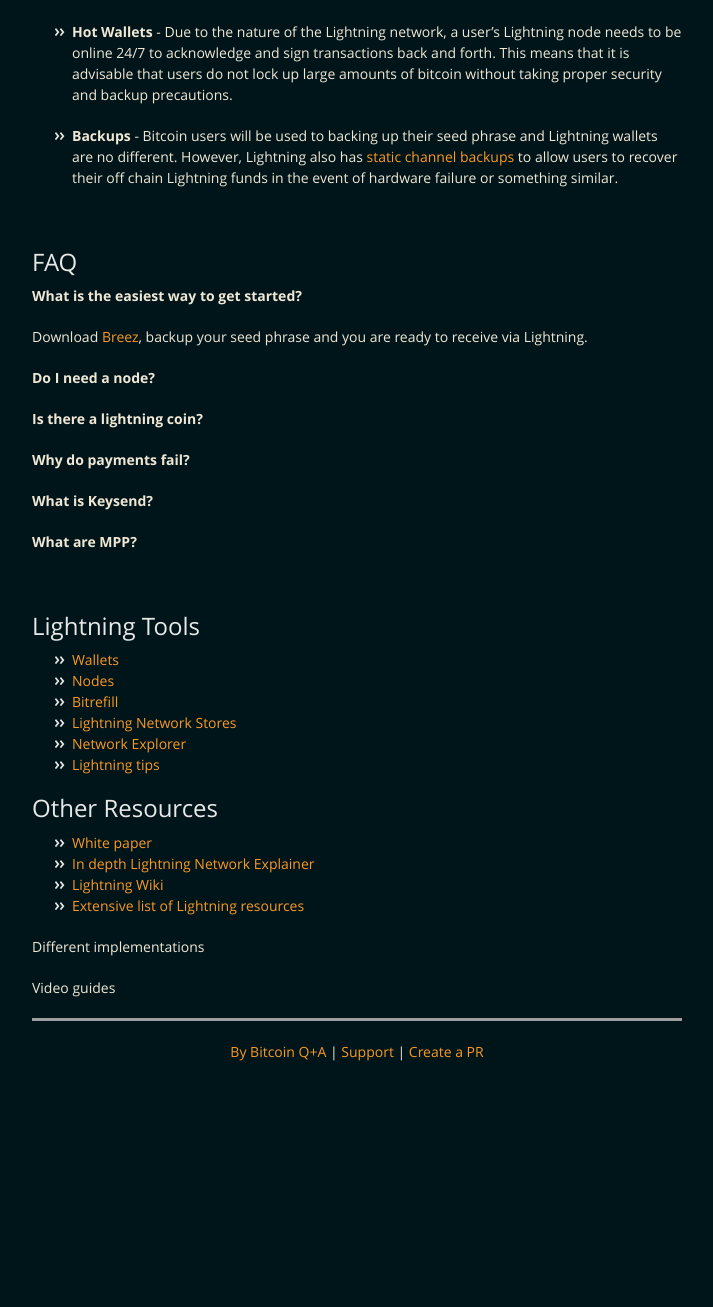
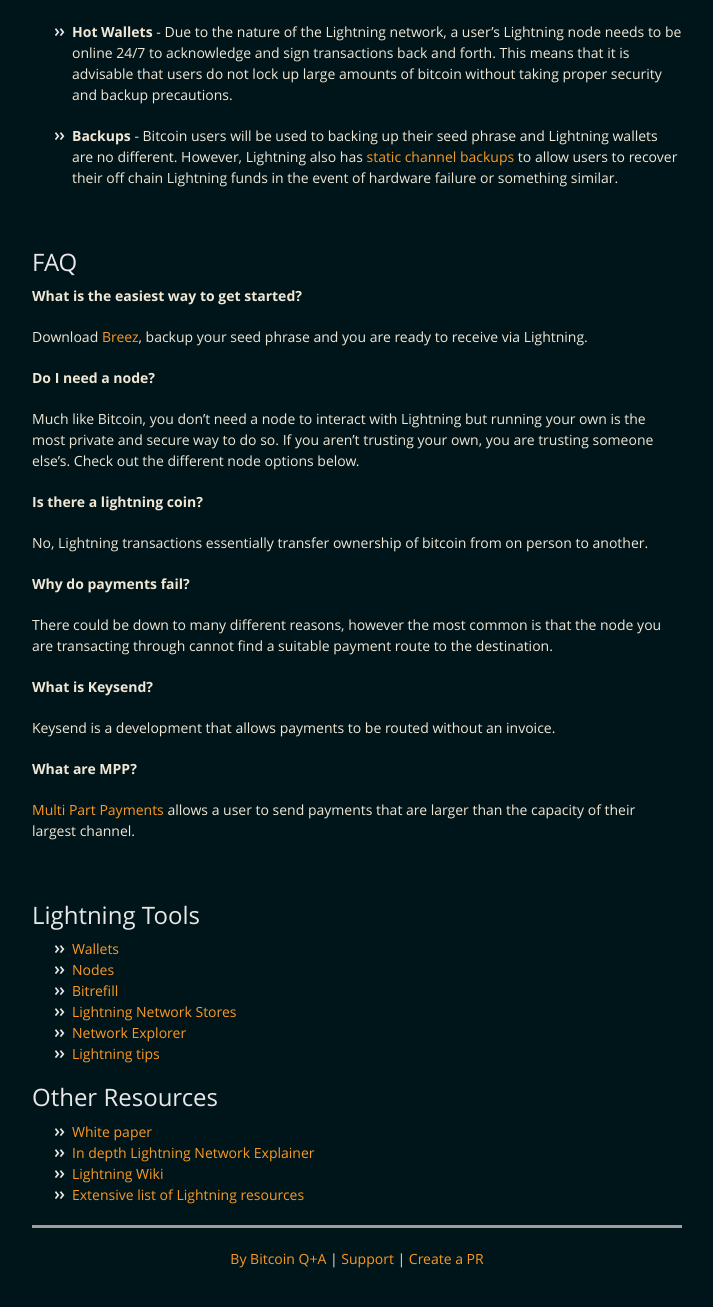
Before and after one commit to BitcoinQnA/ln-guide, a Jekyll site: the page built from index.md, in a window 1280 px wide and 1400 px high, scrolled down 5310 px. Shown: the top 1307 px of the window, without its empty margins (283-996 px from the left). Built offline with Jekyll 4.4.1, drawn with Linux system fonts in a browser that asks for light colours; before the commit the page ends 6503 px from its top, so only the background shows below that; grey boxes are pictures that could not be loaded.

Commit message:
Update index.md

```diff
--- a/index.md
+++ b/index.md
@@ -146,21 +146,27 @@ Download [Breez](Https://Breez.technology), backup your seed phrase and you are
 
 **Do I need a node?**
 
+Much like Bitcoin, you don't need a node to interact with Lightning but running your own is the most private and secure way to do so. If you aren't trusting your own, you are trusting someone else's. Check out the different node options below.
 
 **Is there a lightning coin?**
 
+No, Lightning transactions essentially transfer ownership of bitcoin from on person to another.
 
 **Why do payments fail?**
 
+There could be down to many different reasons, however the most common is that the node you are transacting through cannot find a suitable payment route to the destination.
 
 **What is Keysend?**
 
+Keysend is a development that allows payments to be routed without an invoice.
 
 **What are MPP?**
 
+[Multi Part Payments](https://lightning.engineering/posts/2020-05-07-mpp/) allows a user to send payments that are larger than the capacity of their largest channel.
 
 
 <br/>
+
 
 ##  Lightning Tools
 
@@ -179,11 +185,6 @@ Download [Breez](Https://Breez.technology), backup your seed phrase and you are
 * [Lightning Wiki](https://lightningwiki.net/index.php/Main_Page)
 * [Extensive list of Lightning resources](https://github.com/bcongdon/awesome-lightning-network)
 
-
-Different implementations
-
-Video guides
-
 ***
 
 <p align="center">
```
